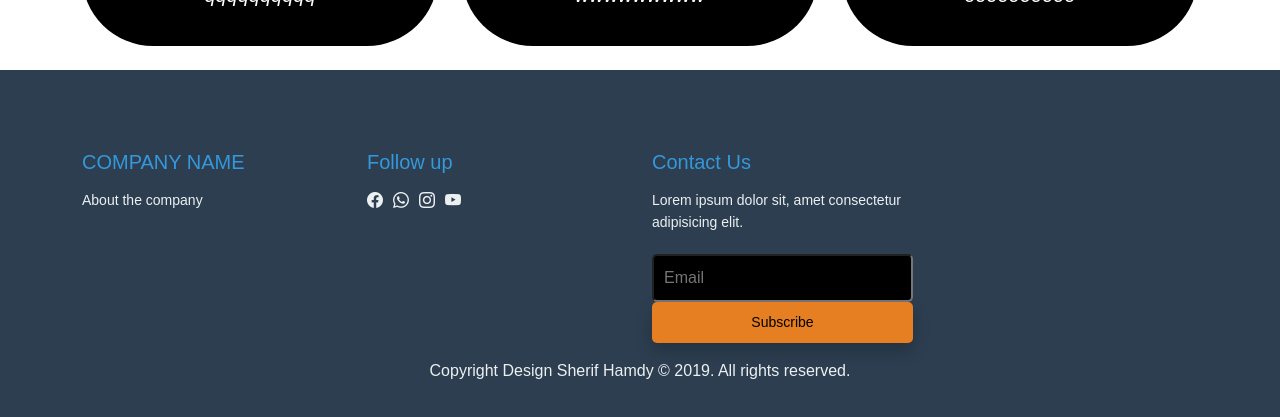
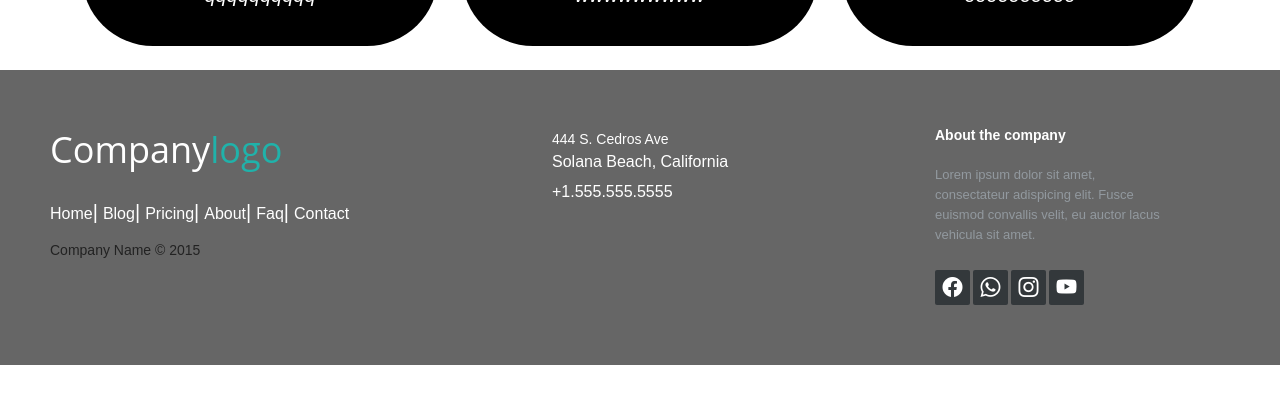
Before and after one commit to saikrishna817/Atreyapuram-FE, an Angular app: page / in a window 1280 px wide. Shown: the part 1146-1563 px from the top of the page. After the commit the page ends 1511 px from the top, so only its background shows below. Built offline with nearby package versions, Linux system fonts and the light colour scheme.

Commit message:
footer changes

```diff
--- a/src/app/sharepage/footer/footer.component.css
+++ b/src/app/sharepage/footer/footer.component.css
@@ -1,57 +1,167 @@
-#footer {
-    background-color: #2c3e50;
-    color: #ecf0f1;
-    padding: 50px 0;
+
+
+.footer-distributed{
+  background: #666;
+  box-shadow: 0 1px 1px 0 rgba(0, 0, 0, 0.12);
+  box-sizing: border-box;
+  width: 100%;
+  text-align: left;
+  font: bold 16px sans-serif;
+  padding: 55px 50px;
 }
 
-  .main-footer {
-    padding-top: 30px;
+.footer-distributed .footer-left,
+.footer-distributed .footer-center,
+.footer-distributed .footer-right{
+  display: inline-block;
+  vertical-align: top;
 }
 
-  .title {
-    color: #3498db;
-    font-size: 20px;
-    margin-bottom: 15px;
 
+
+.footer-distributed .footer-left{
+  width: 40%;
 }
 
-  .widget p {
+
+.footer-distributed h3{
+  color:  #ffffff;
+  font: normal 36px 'Open Sans', cursive;
+  margin: 0;
+}
+
+.footer-distributed h3 span{
+  color:  lightseagreen;
+}
+
+
+.footer-distributed .footer-links{
+  color:  #ffffff;
+  margin: 20px 0 12px;
+  padding: 0;
+}
+
+.footer-distributed .footer-links a{
+  display:inline-block;
+  line-height: 1.8;
+  font-weight:400;
+  text-decoration: none;
+  color:  inherit;
+}
+
+.footer-distributed .footer-company-name{
+  color:  #222;
   font-size: 14px;
-    line-height: 1.6;
+  font-weight: normal;
+  margin: 0;
+}
+
+
+.footer-distributed .footer-center{
+  width: 35%;
+}
+
+.footer-distributed .footer-center i{
+  background-color:  #33383b;
+  color: #ffffff;
+  font-size: 25px;
+  width: 38px;
+  height: 38px;
+  border-radius: 50%;
+  text-align: center;
+  line-height: 42px;
+  margin: 10px 15px;
+  vertical-align: middle;
+}
+
+.footer-distributed .footer-center i.fa-envelope{
+  font-size: 17px;
+  line-height: 38px;
+}
+
+.footer-distributed .footer-center p{
+  display: inline-block;
+  color: #ffffff;
+  font-weight:400;
+  vertical-align: middle;
+  margin:0;
+}
+
+.footer-distributed .footer-center p span{
+  display:block;
+  font-weight: normal;
+  font-size:14px;
+  line-height:2;
+}
+
+.footer-distributed .footer-center p a{
+  color:  lightseagreen;
+  text-decoration: none;;
+}
+
+.footer-distributed .footer-links a:before {
+  content: "|";
+  font-weight:300;
+  font-size: 20px;
+  left: 0;
+  color: #fff;
+  display: inline-block;
+  padding-right: 5px;
+}
+
+.footer-distributed .footer-links .link-1:before {
+  content: none;
+}
+
+
+.footer-distributed .footer-right{
+  width: 20%;
+}
+
+.footer-distributed .footer-company-about{
+  line-height: 20px;
+  color:  #92999f;
+  font-size: 13px;
+  font-weight: normal;
+  margin: 0;
+}
+
+.footer-distributed .footer-company-about span{
+  display: block;
+  color:  #ffffff;
+  font-size: 14px;
+  font-weight: bold;
   margin-bottom: 20px;
 }
 
-  .widget a {
-    color: #ecf0f1;
-    text-decoration: none;
-    margin-right: 10px;
+.footer-distributed .footer-icons{
+  margin-top: 25px;
 }
 
-  .submitbutton.ripplelink {
-    background: #e67e22;
-    border: 3px solid rgba(0,0,0,0.1);
-    border-color: #e67e22;
-    box-shadow: 0 8px 17px 0 rgba(0,0,0,0.2);
-    width: 100%;
-    font-size: 14px;
-    border: 0px solid;
-    padding: 10px 15px;
-    margin-bottom: 16px;
-    border-radius: 5px;
+.footer-distributed .footer-icons a{
+  display: inline-block;
+  width: 35px;
+  height: 35px;
+  cursor: pointer;
+  background-color:  #33383b;
+  border-radius: 2px;
+  font-size: 20px;
+  color: #ffffff;
+  text-align: center;
+  line-height: 35px;
+  margin-right: 3px;
+  margin-bottom: 5px;
 }
 
-.emailfield input[type="text"] {
-    padding: 10px;
-    width: 100%;
-    margin-right: 10px;
-    border-radius: 5px;
-    background-color: black;
+#f:hover{
+  color: blue;
 }
-  .emailfield input[type="submit"]:hover {
-    background-color: orange;
+#w:hover{
+  color: rgba(18, 228, 18, 0.837);
 }
-
-
-  .widget.icons a:hover i {
-    color: #ff0000;
+#i:hover{
+  color: rgb(190, 13, 128);
 }
+#y:hover{
+  color: red;
+}
--- a/src/app/sharepage/footer/footer.component.html
+++ b/src/app/sharepage/footer/footer.component.html
@@ -1,50 +1,58 @@
 
 
-  <footer id="footer" class="footer-1">
-    <div class="main-footer widgets-dark typo-light">
-      <div class="container">
-        <div class="row">
+   <footer class="footer-distributed">
 
-          <div class="col-xs-12 col-sm-6 col-md-3">
-            <div class="widget subscribe no-box">
-              <h5 class="title">COMPANY NAME<span></span></h5>
-              <p>About the company </p>
-            </div>
-          </div>
+    <div class="footer-left">
 
+      <h3>Company<span>logo</span></h3>
 
-          <div class="col-xs-12 col-sm-6 col-md-3">
-            <div class="widget">
-              <h5 class="title">Follow up<span></span></h5>
-              <div class="icons">
-                <a href="#" target="_blank" class="f"><i class="bi bi-facebook"></i></a>
-                <a href="#" target="_blank" class="w"><i class="bi bi-whatsapp"></i></a>
-                <a href="#" target="_blank" class="i"><i class="bi bi-instagram"></i></a>
-                <a href="#" target="_blank" class="y"><i class="bi bi-youtube"></i></a>
-            </div>
-            </div>
-          </div>
+      <p class="footer-links">
+        <a href="#" class="link-1">Home</a>
 
-          <div class="col-xs-12 col-sm-6 col-md-3">
-            <div class="widget">
-              <h5 class="title">Contact Us<span></span></h5>
-              <p>Lorem ipsum dolor sit, amet consectetur adipisicing elit.</p>
-              <div class="emailfield">
-                <form>
-                  <input class="email" type="text" name="email" placeholder="Email">
-                  <input class="submitbutton ripplelink" type="submit" value="Subscribe">
-                </form>
-              </div>
-            </div>
-          </div>
+        <a href="#">Blog</a>
 
-        </div>
-      </div>
+        <a href="#">Pricing</a>
+
+        <a href="#">About</a>
+
+        <a href="#">Faq</a>
+
+        <a href="#">Contact</a>
+      </p>
+
+      <p class="footer-company-name">Company Name © 2015</p>
     </div>
 
-      <div class="container">
-          <div class="col-md-12 text-center">
-            <p>Copyright Design Sherif Hamdy © 2019. All rights reserved.</p>
-          </div>
-       </div>
+    <div class="footer-center">
+
+      <div>
+        <i class="fa fa-map-marker"></i>
+        <p><span>444 S. Cedros Ave</span> Solana Beach, California</p>
+      </div>
+
+      <div>
+        <i class="fa fa-phone"></i>
+        <p>+1.555.555.5555</p>
+      </div>
+
+    </div>
+
+    <div class="footer-right">
+
+      <p class="footer-company-about">
+        <span>About the company</span>
+        Lorem ipsum dolor sit amet, consectateur adispicing elit. Fusce euismod convallis velit, eu auctor lacus vehicula sit amet.
+      </p>
+
+      <div class="footer-icons">
+
+        <a href="#" id="f"><i class="bi bi-facebook"></i></a>
+        <a href="#" id="w"><i class="bi bi-whatsapp"></i></a>
+        <a href="#" id="i"><i class="bi bi-instagram"></i></a>
+        <a href="#" id="y"><i class="bi bi-youtube"></i></a>
+
+      </div>
+
+    </div>
+
   </footer>
```
Lines whose indentation alone changed are shown as unchanged.
